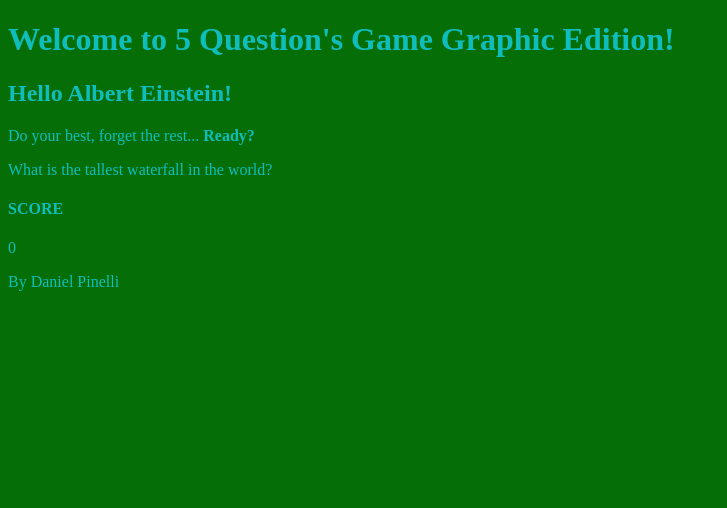
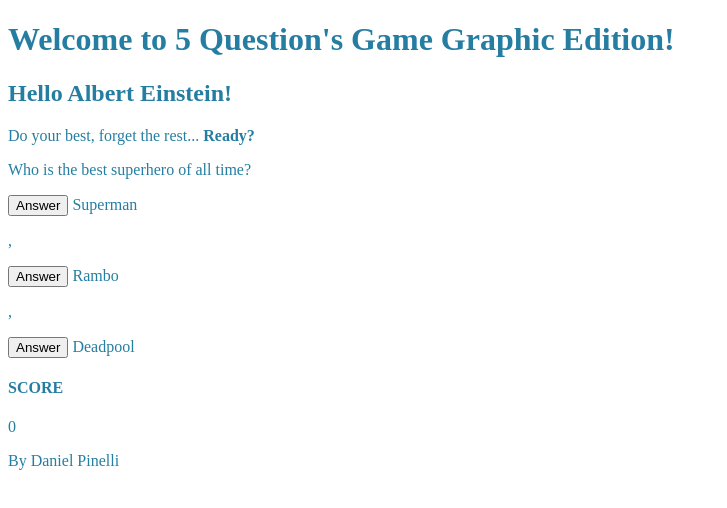
Before and after one commit to DaniPinelli/GraphicGame, a plain HTML site: page index.html in a window 1280 px wide. Shown: the whole page, without its empty margins (0-727 px from the left). Drawn offline with Linux system fonts and the light colour scheme.

Commit message:
Workimg on Js to print answers

```diff
--- a/index.html
+++ b/index.html
@@ -14,11 +14,12 @@
         <h1>Welcome to 5 Question's Game Graphic Edition!</h1>
         <h2>Hello Albert Einstein!</h2>
         <p>Do your best, forget the rest... <strong>Ready?</strong> </p>
-        <div class="questions"></div>
+    </div>
+    <div class="questions"></div>
 
 
 
-    </div>
+
     <div class="score">
         <h4>SCORE</h4>
         <p>0</p>
--- a/index.js
+++ b/index.js
@@ -22,9 +22,14 @@ const questionnaire = [{
 
 const printQuestion = (i) => {
     const question = questionnaire[i];
-    let htmlQuestion = `<p>${question.question}</p>`;
+    let answers = question.answers;
+
+
+    const answersArray = answers.map(currentA => `<p><button>Answer</button> <span>${currentA} </span></p>`);
+
+    let htmlQuestion = `<p>${question.question}</p> <div>${answersArray}</div>  `;
 
     document.querySelector('.questions').innerHTML = htmlQuestion;
 }
 
-printQuestion(2);
+printQuestion(1);
--- a/style.css
+++ b/style.css
@@ -1,4 +1,3 @@
 body {
-    background: rgb(6, 110, 6);
-    color: rgb(16, 189, 189)
+    color: rgb(37, 126, 161);
 }
```
